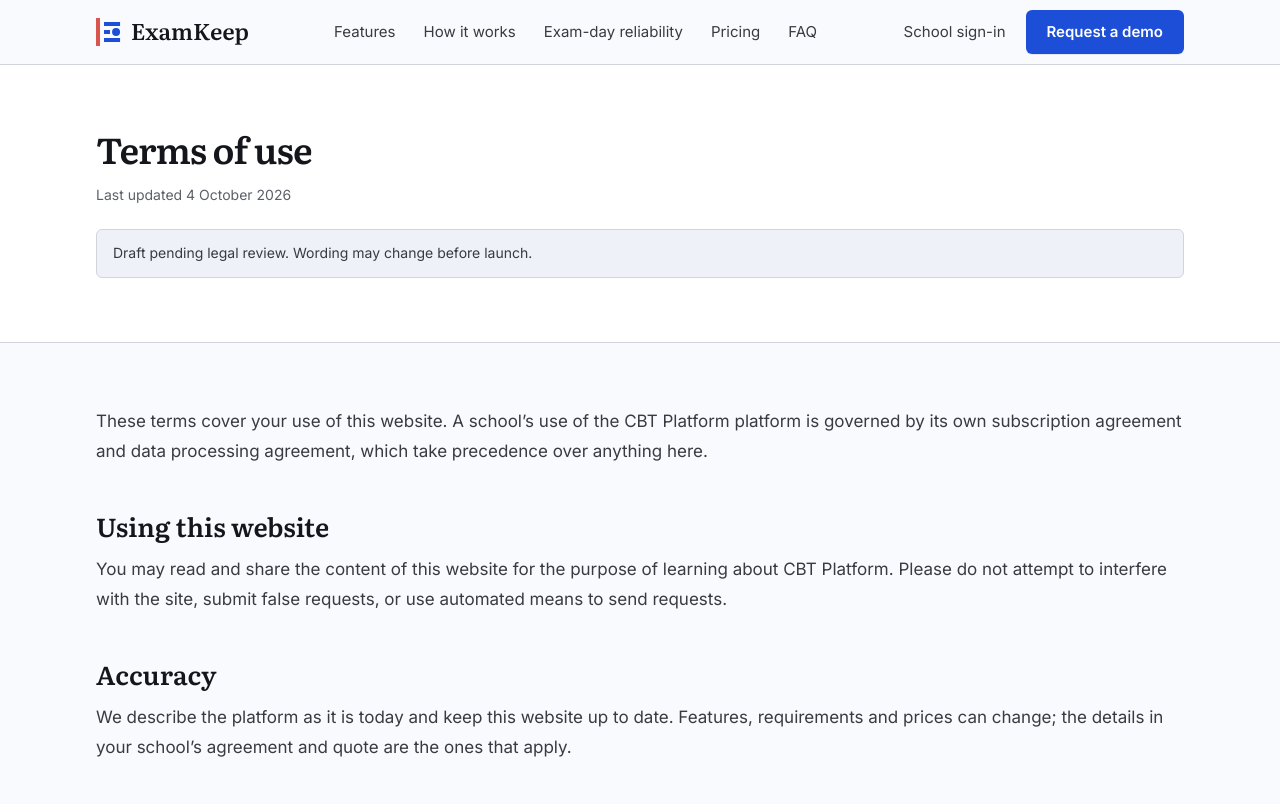
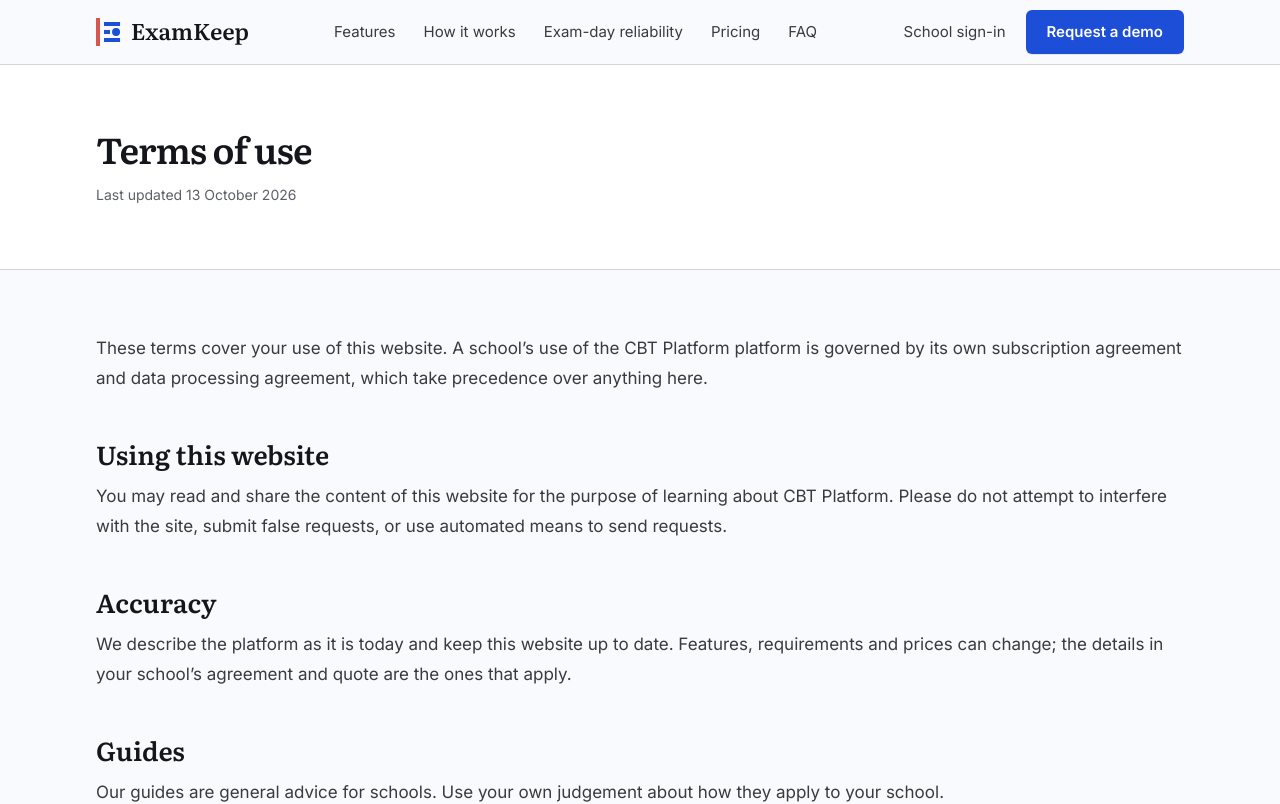
Before and after one commit to project-atlas-cbt/cbt-platform, a Next.js app in the folder apps/marketing/: page /terms in a window 1280 px wide. Shown: the top 804 px of the page. Built offline with nearby package versions, Linux system fonts and the light colour scheme.

Commit message:
Marketing: remove draft banner from Privacy and Terms
Co-Authored-By: Claude Sonnet 5.5 <noreply@anthropic.com>
Claude-Session: https://claude.ai/code/session_01U8L9xg34Efxo5QKVqpqQpw

```diff
--- a/apps/marketing/app/privacy/page.tsx
+++ b/apps/marketing/app/privacy/page.tsx
@@ -11,7 +11,7 @@ export const metadata: Metadata = {
 
 export default function PrivacyPage() {
   return (
-    <LegalPage title="Privacy notice" updated="4 October 2026">
+    <LegalPage title="Privacy notice" updated="13 October 2026">
       <p>
         This notice explains what personal data this website collects and how the {site.name}{' '}
         platform handles the data schools put into it. It is written to meet the Nigeria Data
--- a/apps/marketing/app/terms/page.tsx
+++ b/apps/marketing/app/terms/page.tsx
@@ -11,7 +11,7 @@ export const metadata: Metadata = {
 
 export default function TermsPage() {
   return (
-    <LegalPage title="Terms of use" updated="4 October 2026">
+    <LegalPage title="Terms of use" updated="13 October 2026">
       <p>
         These terms cover your use of this website. A school’s use of the {site.name} platform is
         governed by its own subscription agreement and data processing agreement, which take
--- a/apps/marketing/components/legal-page.tsx
+++ b/apps/marketing/components/legal-page.tsx
@@ -16,13 +16,6 @@ export function LegalPage({
         <Container className="max-w-3xl py-14 sm:py-16">
           <h1 className="font-display text-4xl font-semibold tracking-tight text-ink">{title}</h1>
           <p className="mt-4 text-sm text-ink-muted">Last updated {updated}</p>
-          {/* Removed once the text has been reviewed (launch checklist: legal review). */}
-          <p
-            role="note"
-            className="mt-6 rounded-md border border-rule bg-surface-muted px-4 py-3 text-sm leading-relaxed text-ink-2"
-          >
-            Draft pending legal review. Wording may change before launch.
-          </p>
         </Container>
       </header>
       <Container className="max-w-3xl py-12 sm:py-16">
```
Also changed, not shown: 1 other file (tests, documents, lock files or other folders).
